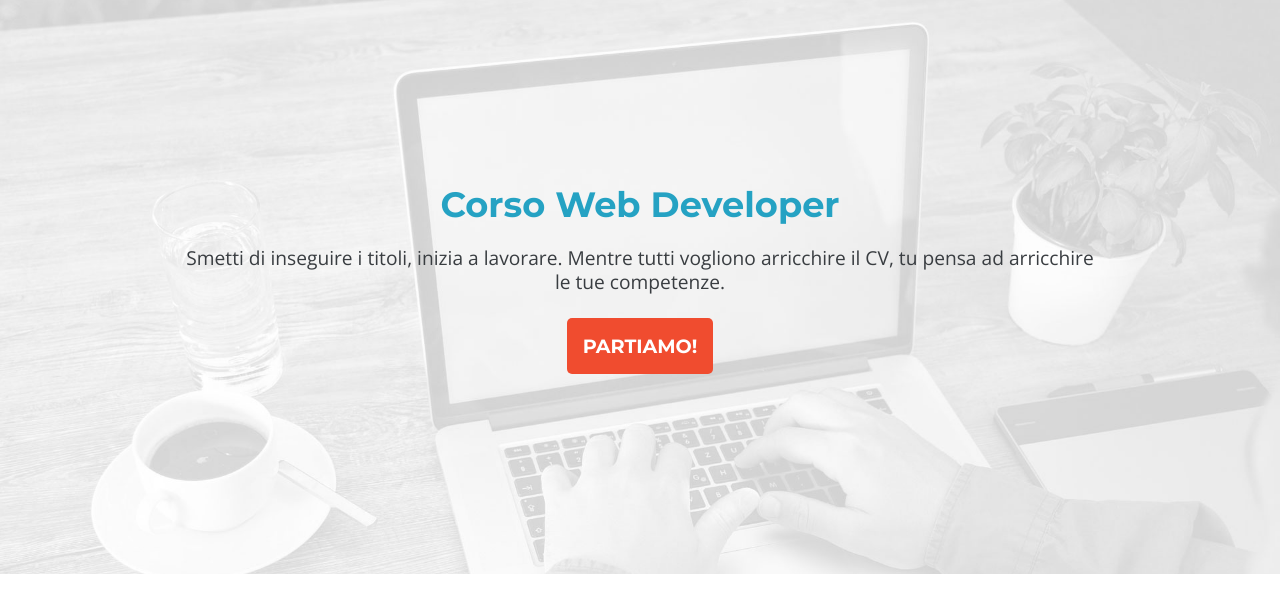
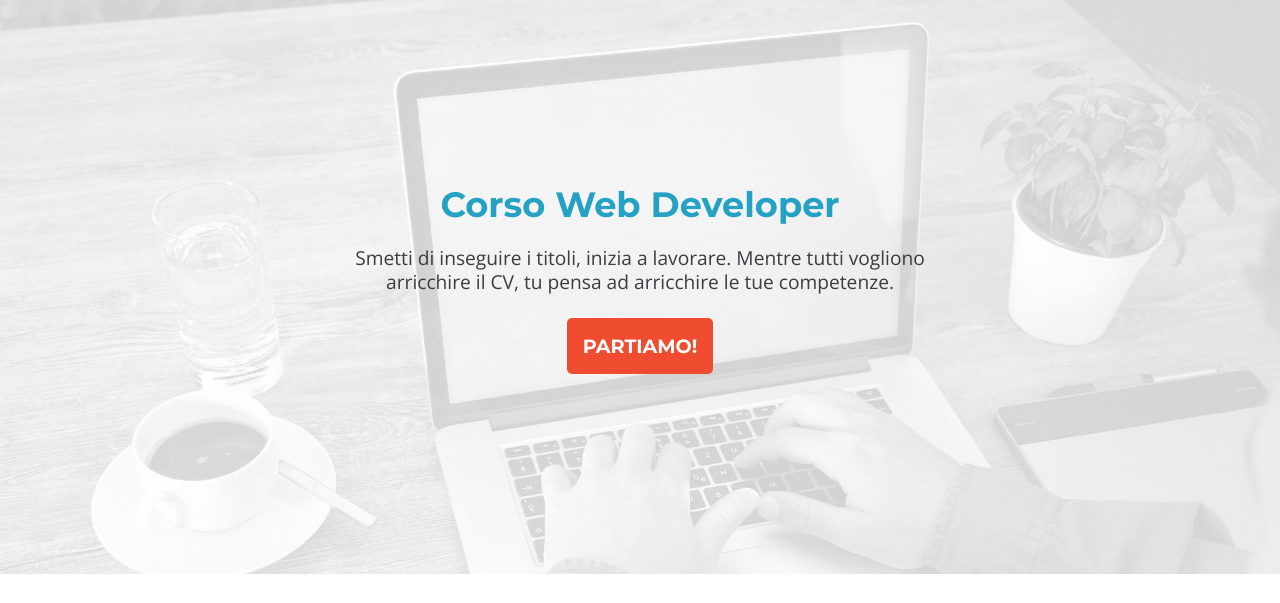
Before and after one commit to EmeraldNV/U1-W1-D5, a plain HTML site: page index-desktop.html in a window 1280 px wide. Shown: the part 93-696 px from the top of the page. Drawn offline with nearby package versions, Linux system fonts and the light colour scheme; a web font is replaced by a local one.

Commit message:
Adjust padding and background styles for #start and footer for improved layout consistency

```diff
--- a/assets/Esercizio/css/style-desktop.css
+++ b/assets/Esercizio/css/style-desktop.css
@@ -86,17 +86,21 @@ h6 {
 #start {
   background-image: url(../images/banner.jpg);
   background-size: 100%;
-  padding-inline: 20vh;
+
   padding-block: 25vh;
 }
 
+#start p {
+    padding-inline: 25vw;
+
+}
 #start input {
   border-radius: 5px;
 }
 
 #break {
   background-color: #f04c2f;
-  padding-block: 2rem;
+  padding-block: 1rem;
 }
 
 #testo {
```
Also changed, not shown: assets/Esercizio/css/style.css (+10 -6 lines).
